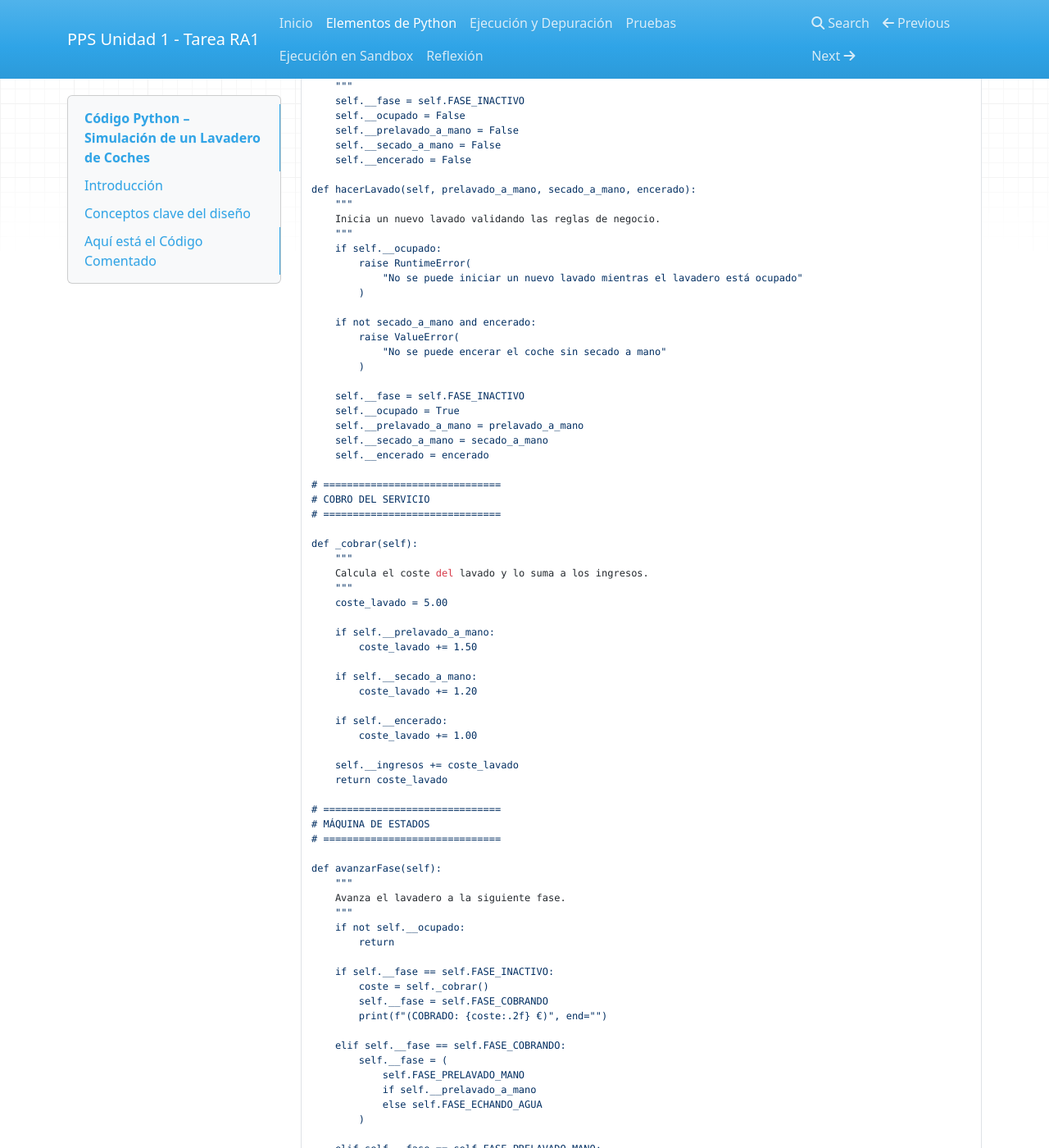
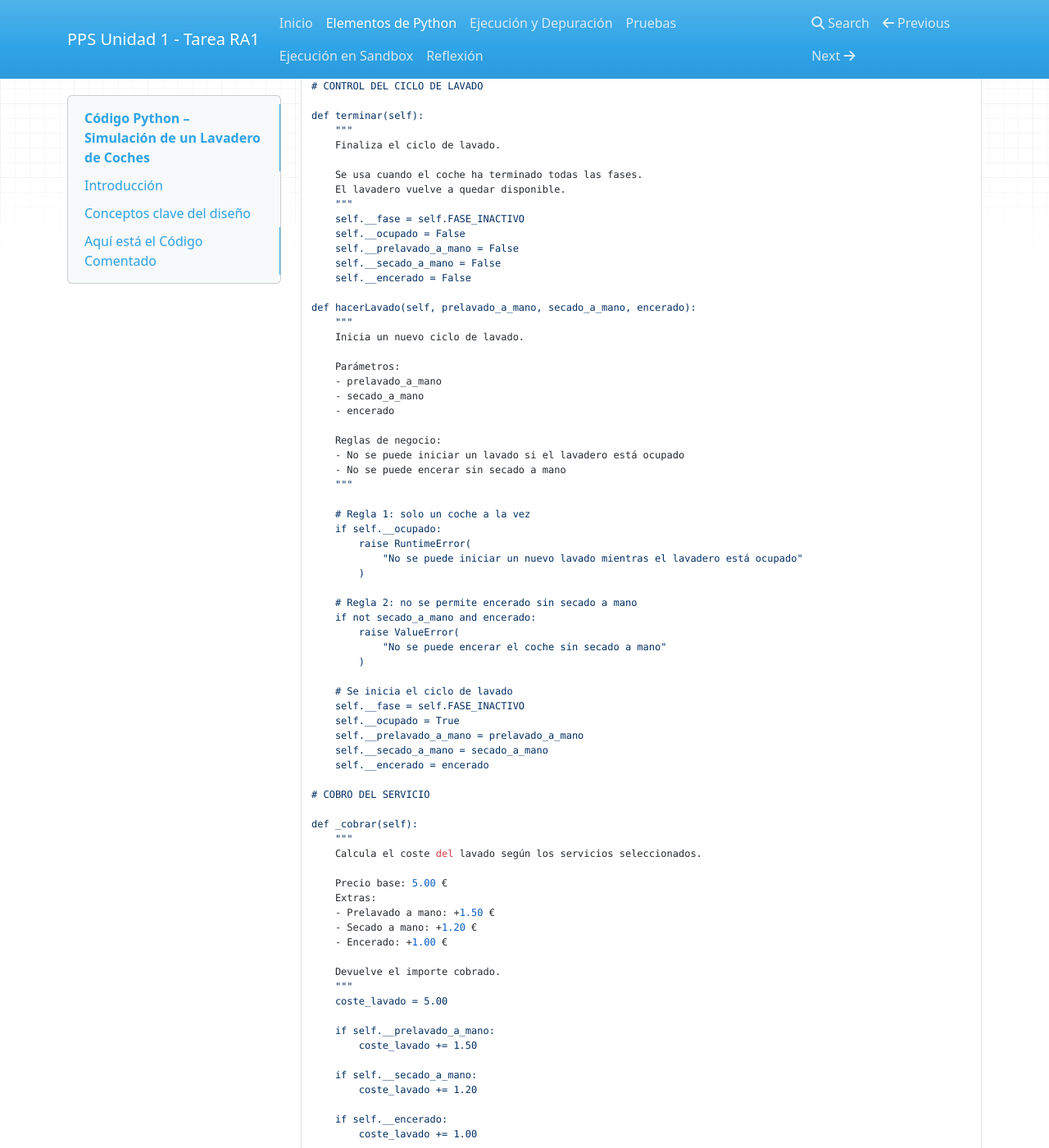
Before and after one commit to carloscastillogon1/Unidad1-TareaRA1-CarlosCastillo, an MkDocs documentation site: the page built from docs/python.md, in a window 1280 px wide and 1400 px high, scrolled down 2169 px. Shown: the whole window at 82% size. Built offline with MkDocs 1.6.1, drawn with Linux system fonts in a browser that asks for light colours; nearby versions of some CDN libraries; some of the changed text lies outside the part shown.

Commit message:
python.md

```diff
--- a/docs/python.md
+++ b/docs/python.md
@@ -41,9 +41,8 @@ class Lavadero:
     El flujo del lavado se controla mediante una máquina de estados.
     """
 
-    # ==============================
-    # CONSTANTES DE FASES
-    # ==============================
+    # CONSTANTES DE FASES, cada constante representa una fase del proceso de lavado.
+
 
     FASE_INACTIVO = 0
     FASE_COBRANDO = 1
@@ -62,17 +61,25 @@ class Lavadero:
         Inicializa todas las variables internas del sistema.
         El lavadero comienza sin coches y sin ingresos.
         """
+
+        # Dinero total acumulado por los lavados realizados
         self.__ingresos = 0.0
+
+        # Fase actual del lavadero
         self.__fase = self.FASE_INACTIVO
+
+        # Indica si el lavadero está ocupado por un coche
         self.__ocupado = False
+
+        # Opciones del lavado actual
         self.__prelavado_a_mano = False
         self.__secado_a_mano = False
         self.__encerado = False
+
+        # Se fuerza el estado inicial correcto
         self.terminar()
 
-    # ==============================
-    # PROPIEDADES (GETTERS)
-    # ==============================
+    # PROPIEDADES: Permiten consultar el estado del lavadero sin permitir modificaciones externas.
 
     @property
     def fase(self):
@@ -104,13 +111,14 @@ class Lavadero:
         """Indica si el lavado incluye encerado."""
         return self.__encerado
 
-    # ==============================
     # CONTROL DEL CICLO DE LAVADO
-    # ==============================
 
     def terminar(self):
         """
-        Finaliza el ciclo de lavado y deja el lavadero disponible.
+        Finaliza el ciclo de lavado.
+
+        Se usa cuando el coche ha terminado todas las fases.
+        El lavadero vuelve a quedar disponible.
         """
         self.__fase = self.FASE_INACTIVO
         self.__ocupado = False
@@ -120,31 +128,50 @@ class Lavadero:
 
     def hacerLavado(self, prelavado_a_mano, secado_a_mano, encerado):
         """
-        Inicia un nuevo lavado validando las reglas de negocio.
+        Inicia un nuevo ciclo de lavado.
+
+        Parámetros:
+        - prelavado_a_mano
+        - secado_a_mano
+        - encerado
+
+        Reglas de negocio:
+        - No se puede iniciar un lavado si el lavadero está ocupado
+        - No se puede encerar sin secado a mano
         """
+
+        # Regla 1: solo un coche a la vez
         if self.__ocupado:
             raise RuntimeError(
                 "No se puede iniciar un nuevo lavado mientras el lavadero está ocupado"
             )
 
+        # Regla 2: no se permite encerado sin secado a mano
         if not secado_a_mano and encerado:
             raise ValueError(
                 "No se puede encerar el coche sin secado a mano"
             )
 
+        # Se inicia el ciclo de lavado
         self.__fase = self.FASE_INACTIVO
         self.__ocupado = True
         self.__prelavado_a_mano = prelavado_a_mano
         self.__secado_a_mano = secado_a_mano
         self.__encerado = encerado
 
-    # ==============================
     # COBRO DEL SERVICIO
-    # ==============================
 
     def _cobrar(self):
         """
-        Calcula el coste del lavado y lo suma a los ingresos.
+        Calcula el coste del lavado según los servicios seleccionados.
+
+        Precio base: 5.00 €
+        Extras:
+        - Prelavado a mano: +1.50 €
+        - Secado a mano: +1.20 €
+        - Encerado: +1.00 €
+
+        Devuelve el importe cobrado.
         """
         coste_lavado = 5.00
 
@@ -157,48 +184,57 @@ class Lavadero:
         if self.__encerado:
             coste_lavado += 1.00
 
+        # Se suman los ingresos al total
         self.__ingresos += coste_lavado
         return coste_lavado
 
-    # ==============================
     # MÁQUINA DE ESTADOS
-    # ==============================
 
     def avanzarFase(self):
         """
-        Avanza el lavadero a la siguiente fase.
+        Avanza el lavadero a la siguiente fase del proceso.
+
+        Este método debe llamarse repetidamente para simular
+        el avance del coche dentro del túnel de lavado.
         """
+
+        # Si no hay coche, no se hace nada
         if not self.__ocupado:
             return
 
+        # Fase 0: Cobro
         if self.__fase == self.FASE_INACTIVO:
             coste = self._cobrar()
             self.__fase = self.FASE_COBRANDO
             print(f"(COBRADO: {coste:.2f} €)", end="")
 
+        # Fase 1: Prelavado o agua
         elif self.__fase == self.FASE_COBRANDO:
-            self.__fase = (
-                self.FASE_PRELAVADO_MANO
-                if self.__prelavado_a_mano
-                else self.FASE_ECHANDO_AGUA
-            )
+            if self.__prelavado_a_mano:
+                self.__fase = self.FASE_PRELAVADO_MANO
+            else:
+                self.__fase = self.FASE_ECHANDO_AGUA
 
+        # Fase 2: Agua
         elif self.__fase == self.FASE_PRELAVADO_MANO:
             self.__fase = self.FASE_ECHANDO_AGUA
 
+        # Fase 3: Jabón
         elif self.__fase == self.FASE_ECHANDO_AGUA:
             self.__fase = self.FASE_ENJABONANDO
 
+        # Fase 4: Rodillos
         elif self.__fase == self.FASE_ENJABONANDO:
             self.__fase = self.FASE_RODILLOS
 
+        # Fase 5: Secado
         elif self.__fase == self.FASE_RODILLOS:
-            self.__fase = (
-                self.FASE_SECADO_AUTOMATICO
-                if self.__secado_a_mano
-                else self.FASE_SECADO_MANO
-            )
+            if self.__secado_a_mano:
+                self.__fase = self.FASE_SECADO_AUTOMATICO
+            else:
+                self.__fase = self.FASE_SECADO_MANO
 
+        # Fases finales: Terminar
         elif self.__fase in (
             self.FASE_SECADO_AUTOMATICO,
             self.FASE_SECADO_MANO,
@@ -209,12 +245,10 @@ class Lavadero:
         else:
             raise RuntimeError(f"Estado no válido: Fase {self.__fase}")
 
-    # ==============================
-    # SALIDA POR PANTALLA
-    # ==============================
+    # MÉTODOS DE SALIDA
 
     def imprimir_fase(self):
-        """Muestra la fase actual."""
+        """Muestra por pantalla la fase actual."""
         fases_map = {
             self.FASE_INACTIVO: "0 - Inactivo",
             self.FASE_COBRANDO: "1 - Cobrando",
```
